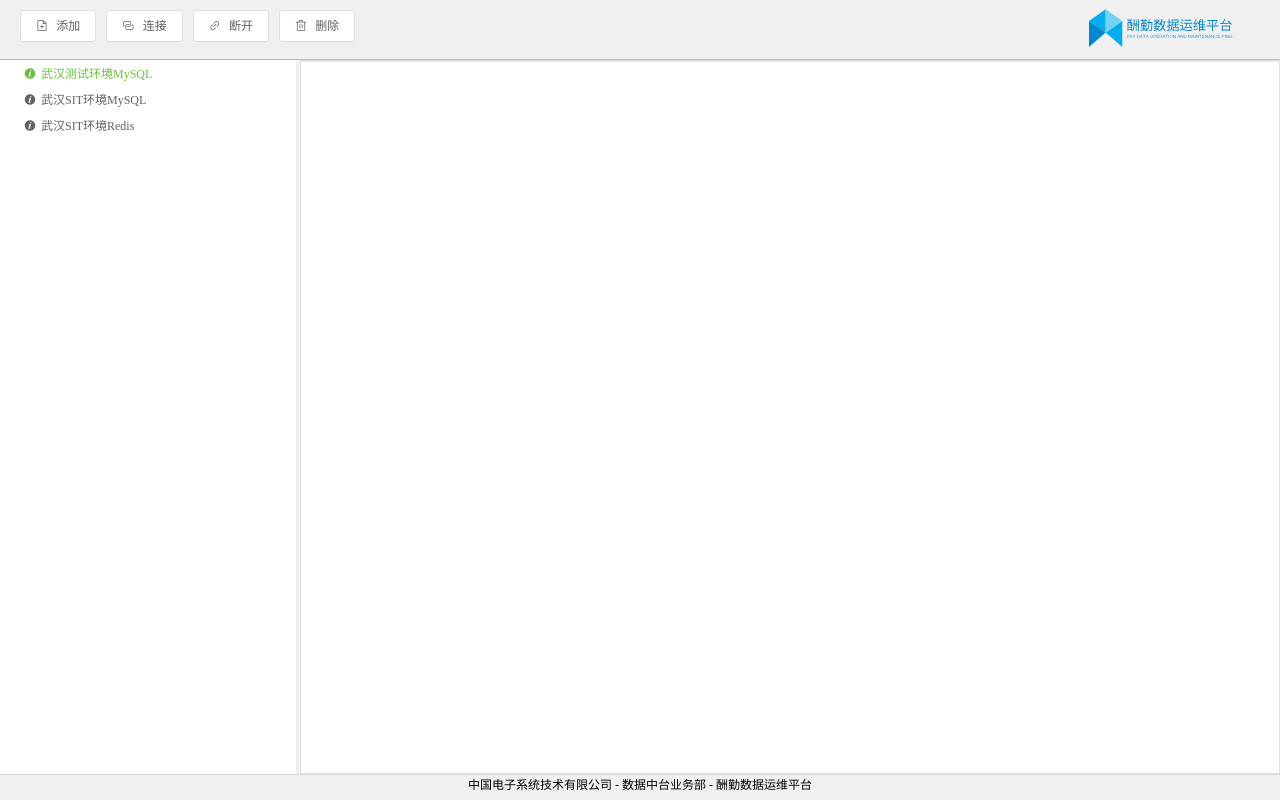
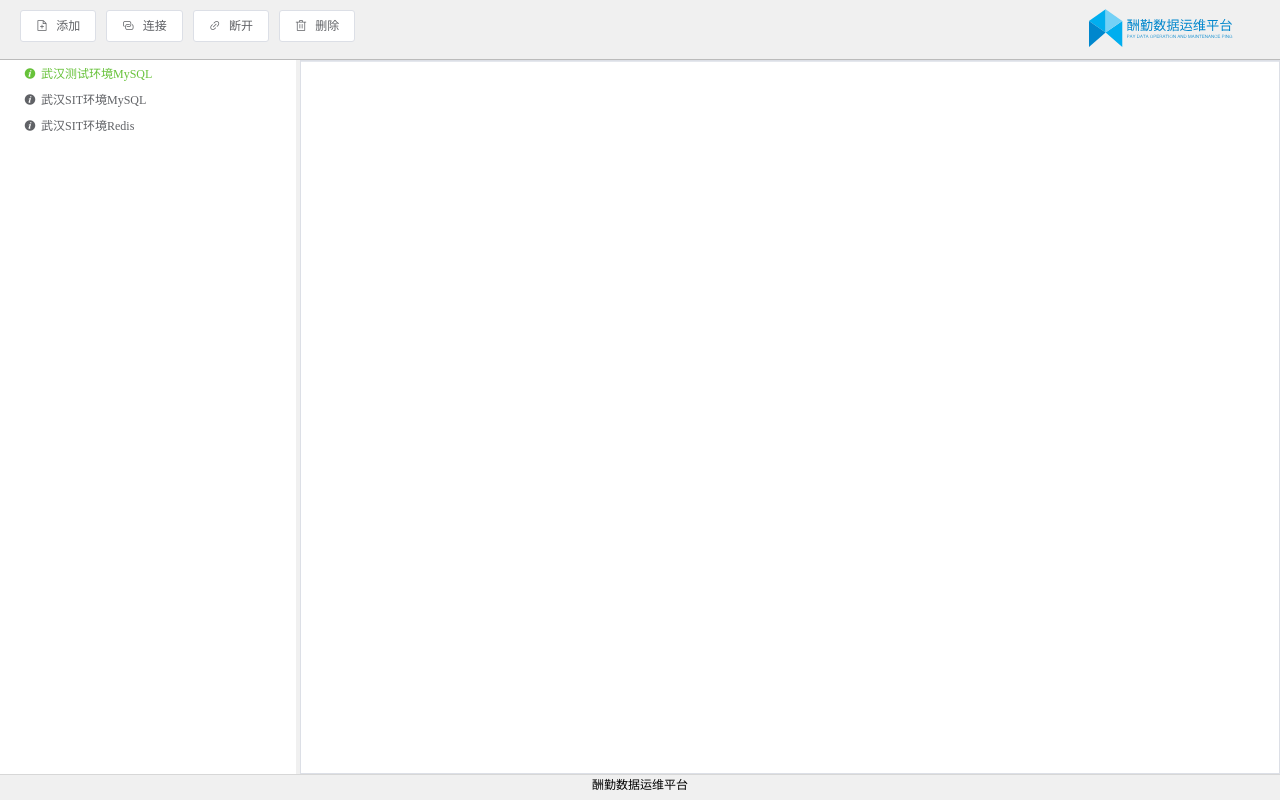
Before and after one commit to 23557544/chou-q-1, a Vue app in the folder web/: page / in a window 1280 px wide. Built offline with nearby package versions, Linux system fonts and the light colour scheme.

Commit message:
移除涉及版权侵权的描述信息

```diff
--- a/web/src/App.vue
+++ b/web/src/App.vue
@@ -30,7 +30,7 @@
         </el-main>
       </el-container>
       <el-footer class="footer" height="26px">
-        <p>中国电子系统技术有限公司 - 数据中台业务部 - 酬勤数据运维平台</p>
+        <p>酬勤数据运维平台</p>
       </el-footer>
     </el-container>
     <el-dialog title="添加数据源" :visible.sync="dialogVisible" width="30%">
```
